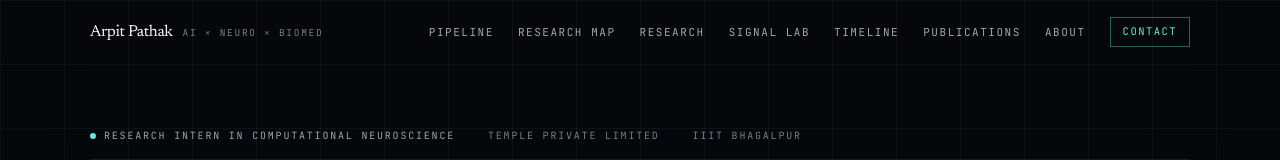
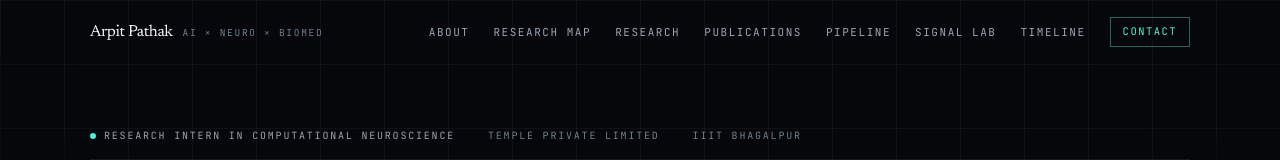
Before and after one commit to arpitpathak2999/arpitpathak2999.github.io, a React (Vite) app: page / in a window 1280 px wide. Shown: the top 160 px of the page. Built offline with nearby package versions, Linux system fonts and the light colour scheme.

Commit message:
Reorder nav: About, Research Map, Research, Publications, then Pipeline, Signal Lab, Timeline

```diff
--- a/src/components/Nav.tsx
+++ b/src/components/Nav.tsx
@@ -3,12 +3,18 @@ import { Link, useLocation } from 'react-router-dom'
 import { Menu, X } from 'lucide-react'
 import { profile } from '../data/profile'
 
-const sections = [
-  { id: 'pipeline', label: 'Pipeline' },
-  { id: 'map', label: 'Research Map' },
-  { id: 'research', label: 'Research' },
-  { id: 'lab', label: 'Signal Lab' },
-  { id: 'timeline', label: 'Timeline' },
+type NavItem =
+  | { type: 'anchor'; id: string; label: string }
+  | { type: 'route'; to: string; label: string }
+
+const navItems: NavItem[] = [
+  { type: 'route', to: '/about', label: 'About' },
+  { type: 'anchor', id: 'map', label: 'Research Map' },
+  { type: 'anchor', id: 'research', label: 'Research' },
+  { type: 'route', to: '/publications', label: 'Publications' },
+  { type: 'anchor', id: 'pipeline', label: 'Pipeline' },
+  { type: 'anchor', id: 'lab', label: 'Signal Lab' },
+  { type: 'anchor', id: 'timeline', label: 'Timeline' },
 ]
 
 export default function Nav() {
@@ -70,31 +76,27 @@ export default function Nav() {
           </Link>
 
           <nav className="hidden items-center gap-6 md:flex" aria-label="Primary">
-            {sections.map((s) => (
+            {navItems.map((item) =>
+              item.type === 'anchor' ? (
                 <a
-                key={s.id}
-                href={sectionHref(s.id)}
+                  key={item.id}
+                  href={sectionHref(item.id)}
                   className="font-mono text-[11px] uppercase tracking-[0.14em] text-bone-300 no-underline transition-colors hover:text-signal-eeg"
                 >
-                {s.label}
+                  {item.label}
                 </a>
-            ))}
+              ) : (
                 <Link
-              to="/publications"
+                  key={item.to}
+                  to={item.to}
                   className={`font-mono text-[11px] uppercase tracking-[0.14em] no-underline transition-colors hover:text-signal-eeg ${
-                pathname === '/publications' ? 'text-signal-eeg' : 'text-bone-300'
+                    pathname === item.to ? 'text-signal-eeg' : 'text-bone-300'
                   }`}
                 >
-              Publications
+                  {item.label}
                 </Link>
-            <Link
-              to="/about"
-              className={`font-mono text-[11px] uppercase tracking-[0.14em] no-underline transition-colors hover:text-signal-eeg ${
-                pathname === '/about' ? 'text-signal-eeg' : 'text-bone-300'
-              }`}
-            >
-              About
-            </Link>
+              ),
+            )}
             <a
               href={onHome ? '#contact' : '/#contact'}
               className="border border-signal-eeg/40 px-3 py-1.5 font-mono text-[10.5px] uppercase tracking-[0.14em] text-signal-eeg no-underline transition-colors hover:bg-signal-eeg/10"
@@ -130,28 +132,27 @@ export default function Nav() {
         }`}
       >
         <nav className="shell flex flex-col py-4" aria-label="Mobile">
-          {sections.map((s) => (
+          {navItems.map((item) =>
+            item.type === 'anchor' ? (
               <a
-              key={s.id}
-              href={sectionHref(s.id)}
+                key={item.id}
+                href={sectionHref(item.id)}
                 onClick={() => setOpen(false)}
                 className="border-b border-white/[0.06] py-3 font-mono text-xs uppercase tracking-[0.14em] text-bone-200 no-underline"
               >
-              {s.label}
+                {item.label}
               </a>
-          ))}
+            ) : (
               <Link
-            to="/publications"
+                key={item.to}
+                to={item.to}
+                onClick={() => setOpen(false)}
                 className="border-b border-white/[0.06] py-3 font-mono text-xs uppercase tracking-[0.14em] text-bone-200 no-underline"
               >
-            Publications
+                {item.label}
               </Link>
-          <Link
-            to="/about"
-            className="border-b border-white/[0.06] py-3 font-mono text-xs uppercase tracking-[0.14em] text-bone-200 no-underline"
-          >
-            About
-          </Link>
+            ),
+          )}
           <a
             href={onHome ? '#contact' : '/#contact'}
             onClick={() => setOpen(false)}
```
Lines whose indentation alone changed are shown as unchanged.
